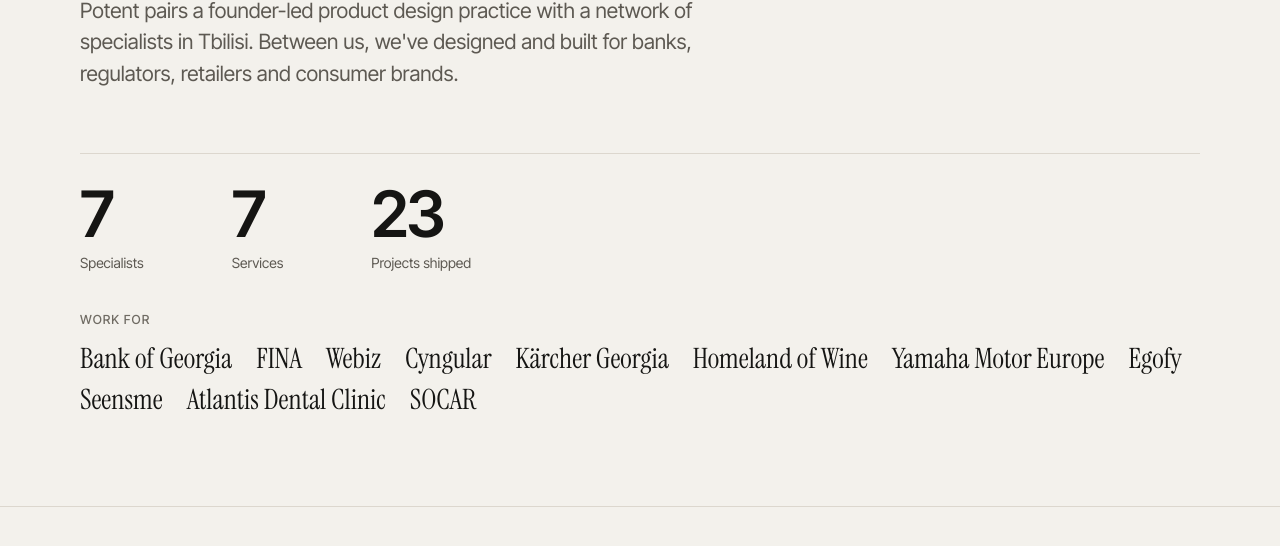
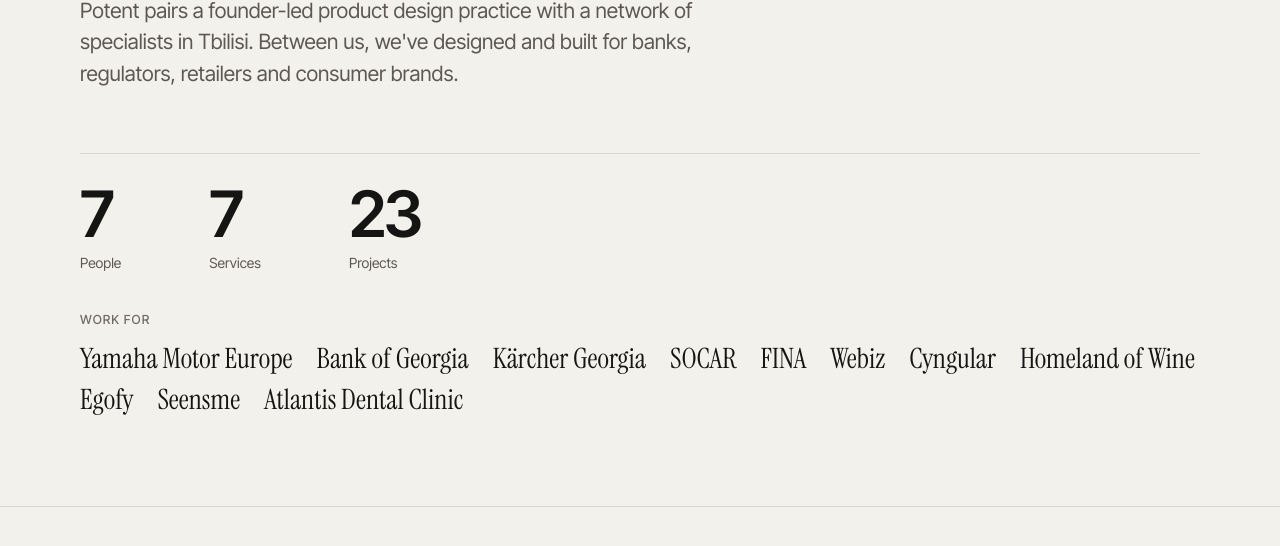
Before and after one commit to akultange/potent, an Astro site: page / in a window 1280 px wide. Shown: the part 552-1098 px from the top of the page. Built offline with nearby package versions, Linux system fonts and the light colour scheme; Astro itself is replaced by a stand-in of ours.

Commit message:
Order hero clients by prominence; label stats accurately
Co-Authored-By: Claude Opus 5.5 <noreply@anthropic.com>

```diff
--- a/src/data/site.ts
+++ b/src/data/site.ts
@@ -4,4 +4,6 @@ export const SITE = {
   description:
     'Product design, brand, motion and engineering: the services Potent delivers and the specialists behind them.',
   city: 'Tbilisi, Georgia',
+  /** Clients listed first (in this order) in the hero's "Work for" line; others follow. */
+  clientOrder: ['Yamaha Motor Europe', 'Bank of Georgia', 'Kärcher Georgia', 'SOCAR', 'FINA'],
 };
--- a/src/pages/index.astro
+++ b/src/pages/index.astro
@@ -22,7 +22,13 @@ const services = SERVICES.map((s) => ({
   projectCount: projects.filter((p) => (p.services as string[]).includes(s.id)).length,
 })).filter((s) => s.people.length > 0);
 
-const clients = [...new Set(projects.filter((p) => p.featured && p.client).map((p) => p.client!))];
+const rank = (c: string) => {
+  const i = SITE.clientOrder.indexOf(c);
+  return i === -1 ? SITE.clientOrder.length : i;
+};
+const clients = [...new Set(projects.filter((p) => p.featured && p.client).map((p) => p.client!))].sort(
+  (a, b) => rank(a) - rank(b),
+);
 const matrixPeople = people.filter((p) => p.data.services.length > 0);
 const pad = (n: number) => String(n).padStart(2, '0');
 ---
@@ -51,9 +57,9 @@ const pad = (n: number) => String(n).padStart(2, '0');
           brands.
         </p>
         <dl class="stats">
-          <div class="stat"><dt>Specialists</dt><dd>{people.length}</dd></div>
+          <div class="stat"><dt>People</dt><dd>{people.length}</dd></div>
           <div class="stat"><dt>Services</dt><dd>{services.length}</dd></div>
-          <div class="stat"><dt>Projects shipped</dt><dd>{projects.length}</dd></div>
+          <div class="stat"><dt>Projects</dt><dd>{projects.length}</dd></div>
         </dl>
         {
           clients.length > 0 && (
```
